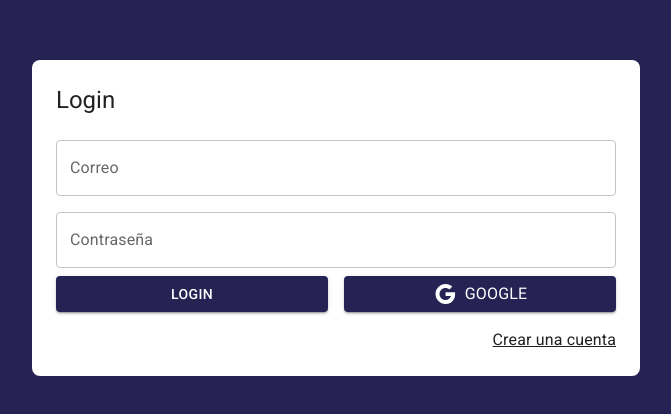
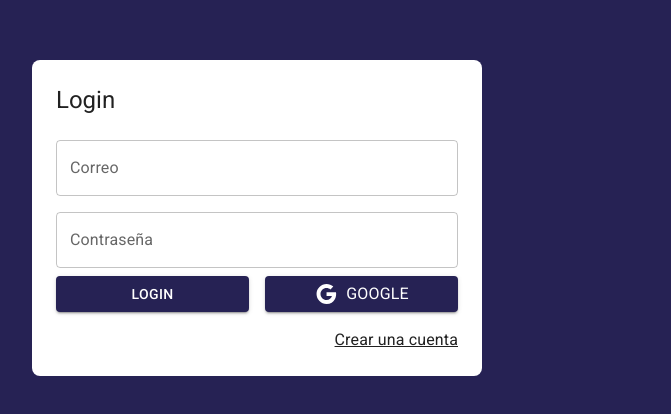
Before and after one commit to sietrix/08-journal-app, a React (Vite) app: page /auth/login in a window 1280 px wide. Shown: the part 182-596 px from the top of the page, without its empty margins (0-671 px from the left). Built offline with nearby package versions, Linux system fonts and the light colour scheme.

Commit message:
AuthLayout

```diff
--- /dev/null
+++ b/src/auth/layout/AuthLayout.jsx
@@ -0,0 +1,31 @@
+import { Grid, Typography } from "@mui/material"
+
+
+
+export const AuthLayout = ({ children, title = '' }) => {
+    return (
+        <Grid
+        container
+        spacing={ 0 }
+        direction="column"
+        justifyContent="center"
+        sx={{ minHeight: '100vh', backgroundColor: 'primary.main', padding: 4 }}
+        >
+            <Grid
+                className='box-shadow'
+                size={{ xs: 12 }}
+                sx={{
+                    width: { sm: 450},
+                    backgroundColor: 'white',
+                    padding: 3,
+                    borderRadius: 2
+                }}>
+
+                    <Typography variant="h5" sx={{ mb: 1 }}>{ title }</Typography>
+
+                    { children }
+
+            </Grid>
+        </Grid>
+    )
+}
--- a/src/auth/pages/LoginPage.jsx
+++ b/src/auth/pages/LoginPage.jsx
@@ -1,26 +1,13 @@
 import { Link as RouterLink } from "react-router";
 import { Google } from "@mui/icons-material"
 import {Button, Grid, Link, TextField, Typography } from "@mui/material"
+import { AuthLayout } from "../layout/AuthLayout";
 
 
 
 export const LoginPage = () => {
     return (
-        <Grid
-        container
-        spacing={ 0 }
-        direction="column"
-        justifyContent="center"
-        sx={{ minHeight: '100vh', backgroundColor: 'primary.main', padding: 4 }}
-        >
-
-            <Grid
-                className='box-shadow'
-                size={{ xs: 12, md: 6 }}
-                sx={{ backgroundColor: 'white', padding: 3, borderRadius: 2}}>
-
-                    <Typography variant="h5" sx={{ mb: 1 }}>Login</Typography>
-
+        <AuthLayout title="Login">
             <form>
                 <Grid container>
                     <Grid  size={{ xs: 12 }} sx={{ mt: 2 }}>
@@ -67,9 +54,6 @@
                 </Grid>
             </form>
 
-            </Grid>
-
-
-        </Grid>
+        </AuthLayout>
     )
 }
```
Lines whose indentation alone changed are shown as unchanged.
